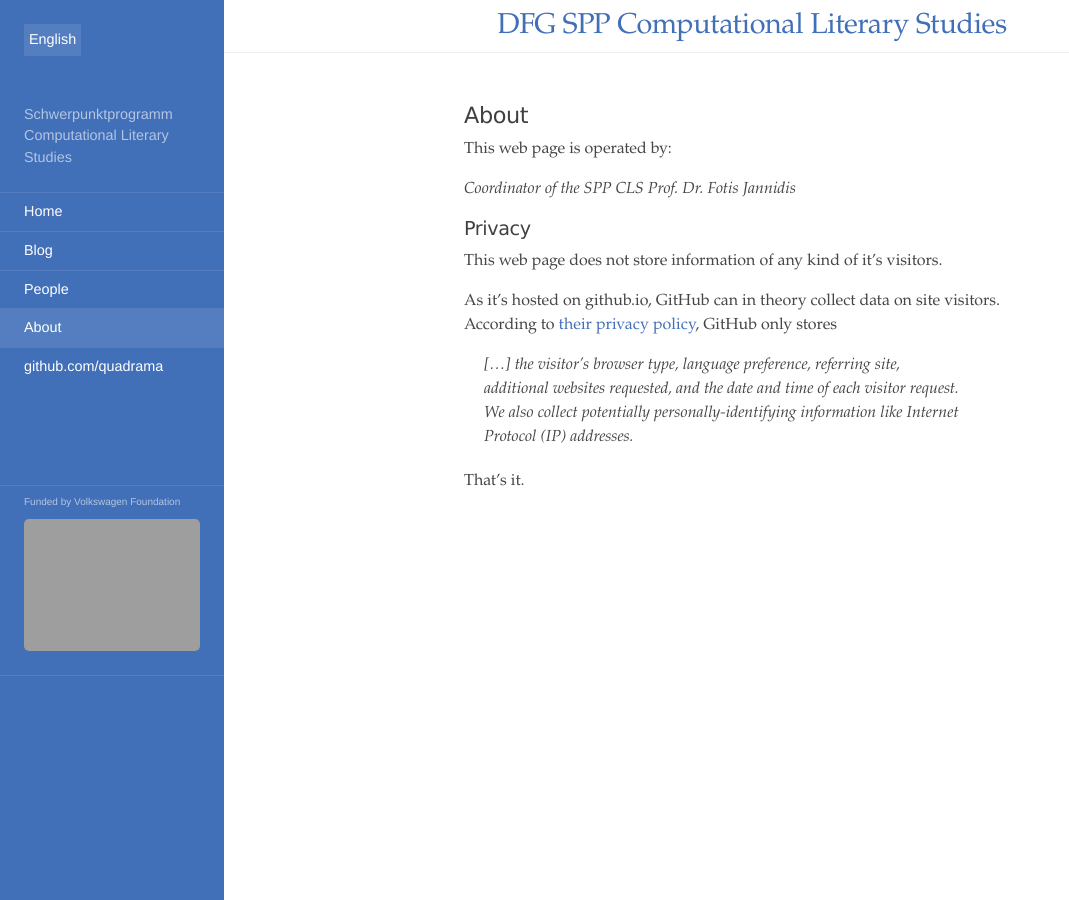
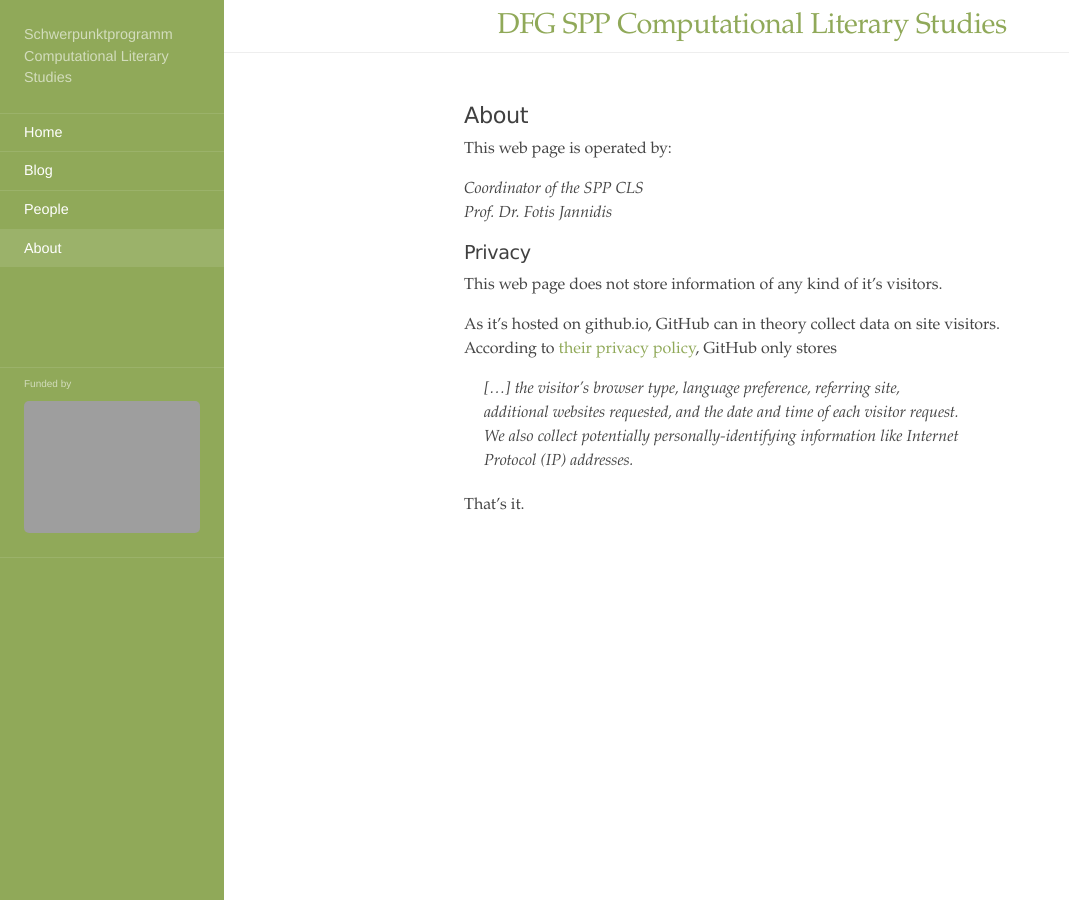
Before and after one commit to EveGayer/dfg-spp-cls.github.io, a Jekyll site: the page built from about.en.md, in a window 1280 px wide. Shown: the whole page, without its empty margins (0-1069 px from the left). Built offline with Jekyll 4.4.1, drawn with Linux system fonts in a browser that asks for light colours.

Commit message:
more pages

```diff
--- a/_includes/sidebar.html
+++ b/_includes/sidebar.html
@@ -4,29 +4,6 @@
 
 <!-- Toggleable sidebar -->
 <div class="sidebar" id="sidebar">
-
-  <div class="sidebar-item">
-  {% if page.layout == "pub" %}
-  <ul class="languages">
-  <li class="{{ page.lang }}">{% include language.html lang=page.lang %}</li>
-  </ul>
-  {% else %}
-  <ul class="languages">
-  {% assign pages=site.pages | where:"ref", page.ref | sort: 'lang' %}
-  {% for page in pages %}
-    <li class="{{ page.lang }}">
-      <a href="{{ page.url }}">{% include language.html lang=page.lang %}</a>
-    </li>
-  {% endfor %}
-  {% assign pages=site.posts | where:"ref", page.ref | sort: 'lang' %}
-  {% for page in pages %}
-    <li class="{{ page.lang }}">
-      <a href="{{ page.url }}">{% include language.html lang=page.lang %}</a>
-    </li>
-  {% endfor %}
-  </ul>
-  {% endif %}
-  </div>
 
   <div class="sidebar-item">
     {{ site.description }}
@@ -78,19 +55,16 @@
 
     <!-- The code below is used for manually entered links  -->
 
-    <div class="sidebar-nav-item">
-    <a href="https://github.com/quadrama" target="_blank">github.com/quadrama</a>
-  </div>
     <!--<span class="sidebar-nav-item">Currently v{{ site.version }}</span>-->
 
     <div class="sidebar-nav-item" style="margin-top:100px;">
       <div style="font-size:10px;margin-bottom:10px;">{% if page.lang == "de" %}
         Gefördert von der
       {% else %}
-        Funded by Volkswagen Foundation
+        Funded by
       {% endif %}</div>
 
-      <div><a href="https://www.volkswagenstiftung.de" alt="VolkswagenStiftung" title="VolkswagenStiftung"><img src="{{site.url}}/assets/about/VWST_rgb_100_weiss.png"></a></div>
+      <div><a href="http://www.dfg.de" alt="Deutsche Forschungsgemeinschaft" title="DFG"><img src="{{site.url}}/assets/dfg.jpg"></a></div>
     </div>
   </nav>
 
--- a/about.en.md
+++ b/about.en.md
@@ -10,7 +10,7 @@
 This web page is operated by:
 
 <address>
-Coordinator of the SPP CLS
+Coordinator of the SPP CLS<br/>
 Prof. Dr. Fotis Jannidis
 </address>
 
--- a/public/css/qd.css
+++ b/public/css/qd.css
@@ -1,12 +1,12 @@
 /* Blue */
 .theme-base-0d .sidebar,
 .theme-base-0d .sidebar-toggle:active {
-  background-color: #416FB8;
+  background-color: #90a959;
 }
 .theme-base-0d .container a,
 .theme-base-0d .sidebar-toggle,
 .theme-base-0d .related-posts li a:hover {
-  color: #416FB8;
+  color: #90a959;
 }
 
 body {
```
Also changed, not shown: about.de.md (added, +33 -0 lines), atom.xml (added, +28 -0 lines), blog/index.de.html (added, +14 -0 lines), index.en.md (added, +65 -0 lines), index.md (added, +40 -0 lines), people.de.md (added, +57 -0 lines).
